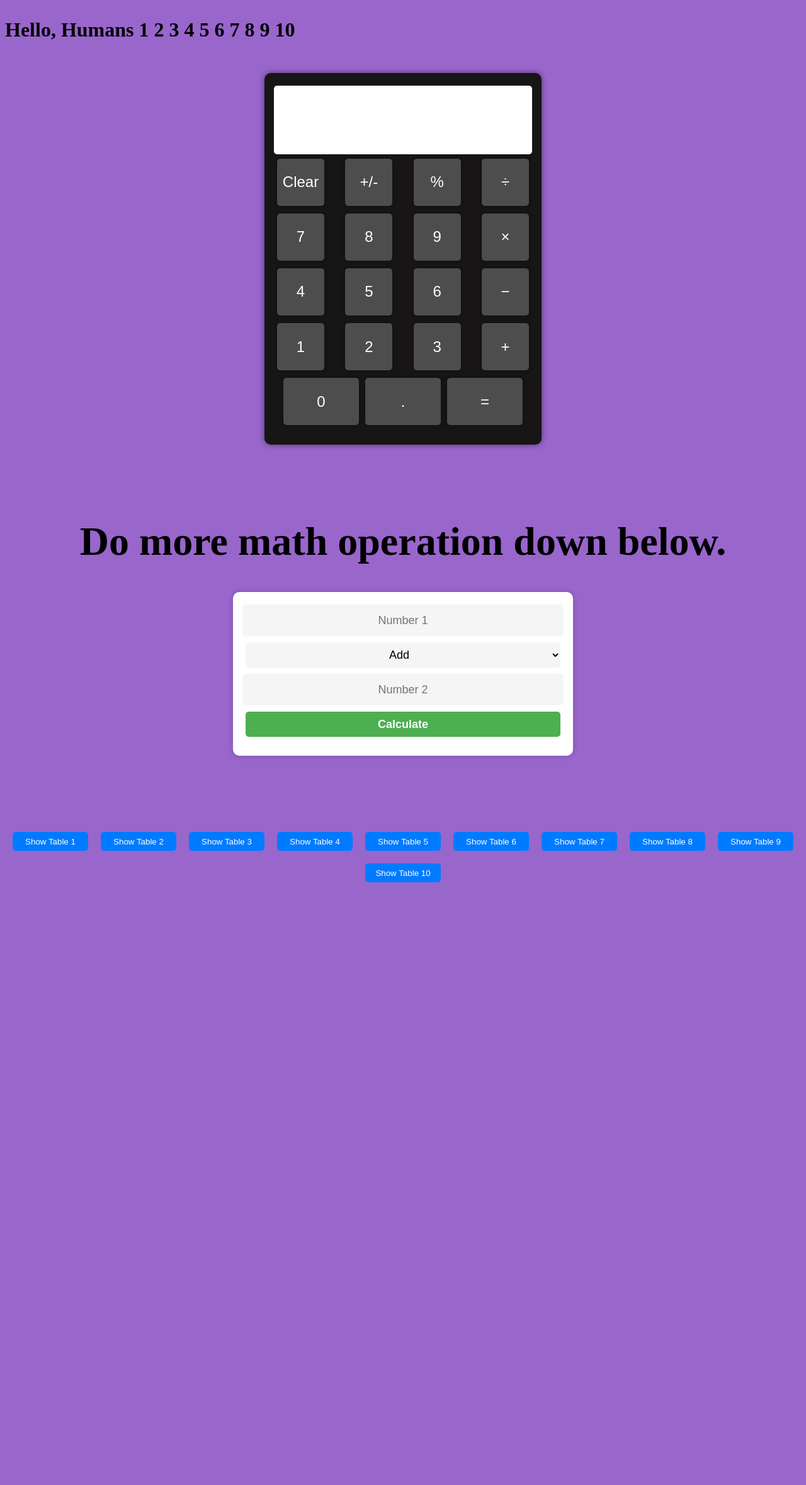
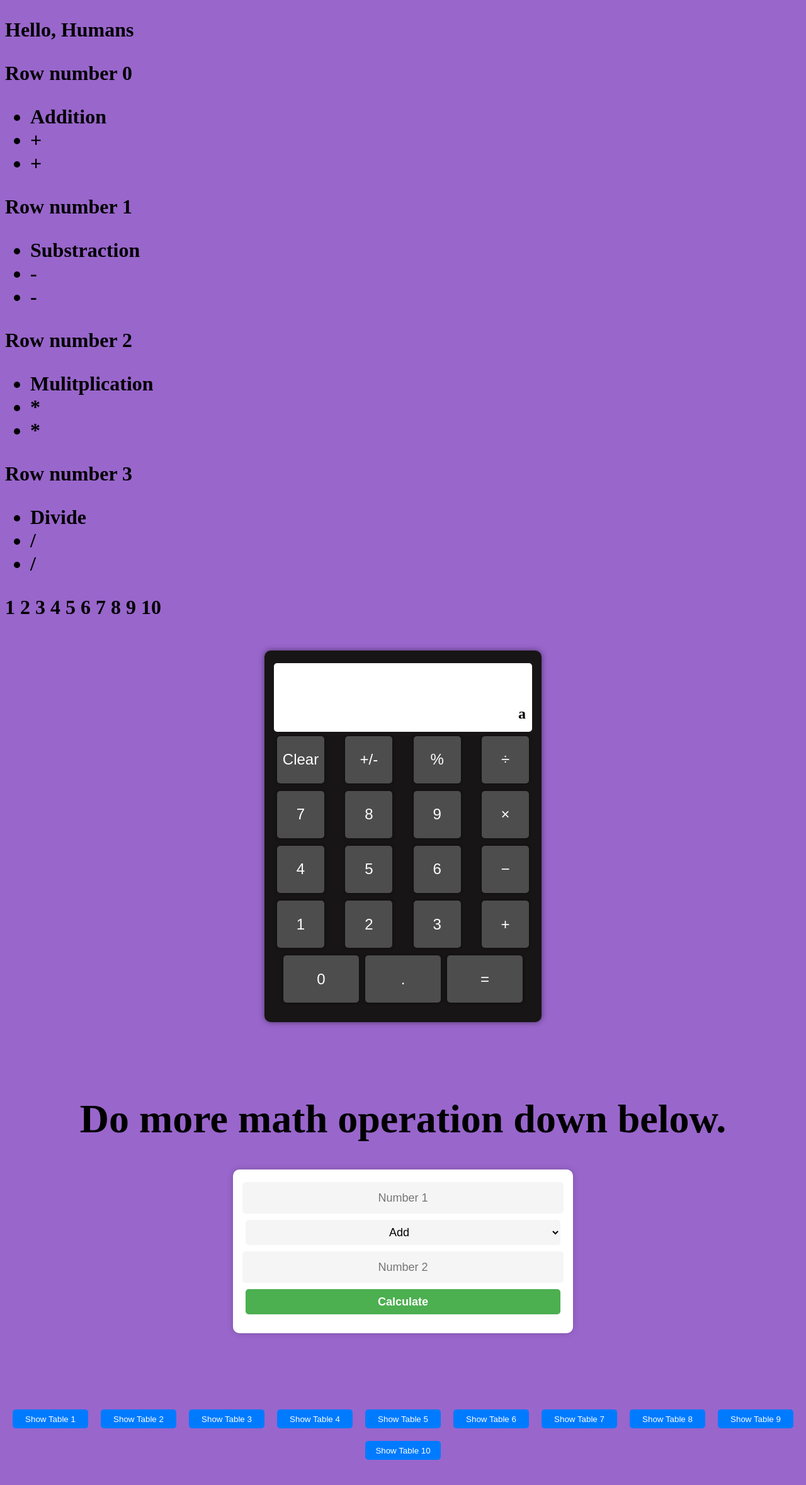
Before and after one commit to Haimi148/Module-0.1, a PHP site: page /index.php in a window 1280 px wide. Shown: the whole page at 63% size. Before the commit the page ends 1401 px from the top, so only its background shows below. Run offline with PHP 8.4, Linux system fonts and the light colour scheme.

Commit message:
Added multi-array

```diff
--- a/script.js
+++ b/JS-Code/script.js
@@ -1,5 +1,5 @@
 let expression = "";
-let result = "";
+let result = "a";
 
 function updateScreen() {
   document.querySelector(".expression").innerHTML = expression;
--- a/function.php
+++ b/function.php
@@ -1,4 +1,7 @@
 <?php
+
+
+
 
 define('CALCULATOR_VERSION', '1.0');
 
@@ -13,6 +16,8 @@ $history = [
 echo $history[1]; // Output: "1 + 1 = 2"
 echo $history[2]; // Output: "2 * 4 = 8"
 echo $history[3];
+
+
 
 
 include'index.php';
--- a/index.php
+++ b/index.php
@@ -3,7 +3,7 @@
 
 <head>
   <title>MathHive Calculator</title>
-  <link rel="stylesheet" type="text/css" href="style.css">
+  <link rel="stylesheet" type="text/css" href="styles/style.css">
   <meta name="viewport" content="width=device-width, initial-scale=1.0">
 
 </head>
@@ -14,6 +14,7 @@
     <h1>
 
     <?php
+
 
 
 function show_message($customMes) {
@@ -39,6 +40,25 @@ function show_message($customMes) {
 
 echo show_message("its fun");
 ?>
+
+<?php
+$cars = array (
+  array("Addition","+","+"),
+  array("Substraction","-","-"),
+  array("Mulitplication","*","*"),
+  array("Divide","/","/")
+);
+
+for ($row = 0; $row < 4; $row++) {
+  echo "<p><b>Row number $row</b></p>";
+  echo "<ul>";
+  for ($col = 0; $col < 3; $col++) {
+    echo "<li>".$cars[$row][$col]."</li>";
+  }
+  echo "</ul>";
+}
+?>
+
 
 
 <?php
@@ -177,16 +197,19 @@ echo "<body style='background-color: $random_color'>";
 
 
 
+
+
+
 </div>
 
 
-<script src="script.js"></script>
+<script src="JS-Code/script.js"></script>
 
 
 
 
 
-  <script src="script.js">
+  <script src="JS-Code/script.js">
 
     // function connect() {
     //   // Create a new XMLHttpRequest object
--- a/table-generator.php
+++ b/table-generator.php
@@ -27,6 +27,8 @@ for ($i = 1; $i <= $rows; $i++) {
 echo '</table>';
 ?>
 
+
+
 <div class="popup">
     <table></table>
     <div class="close">X</div>
```
Also changed, not shown: styles/style.css (renamed from style.css).
